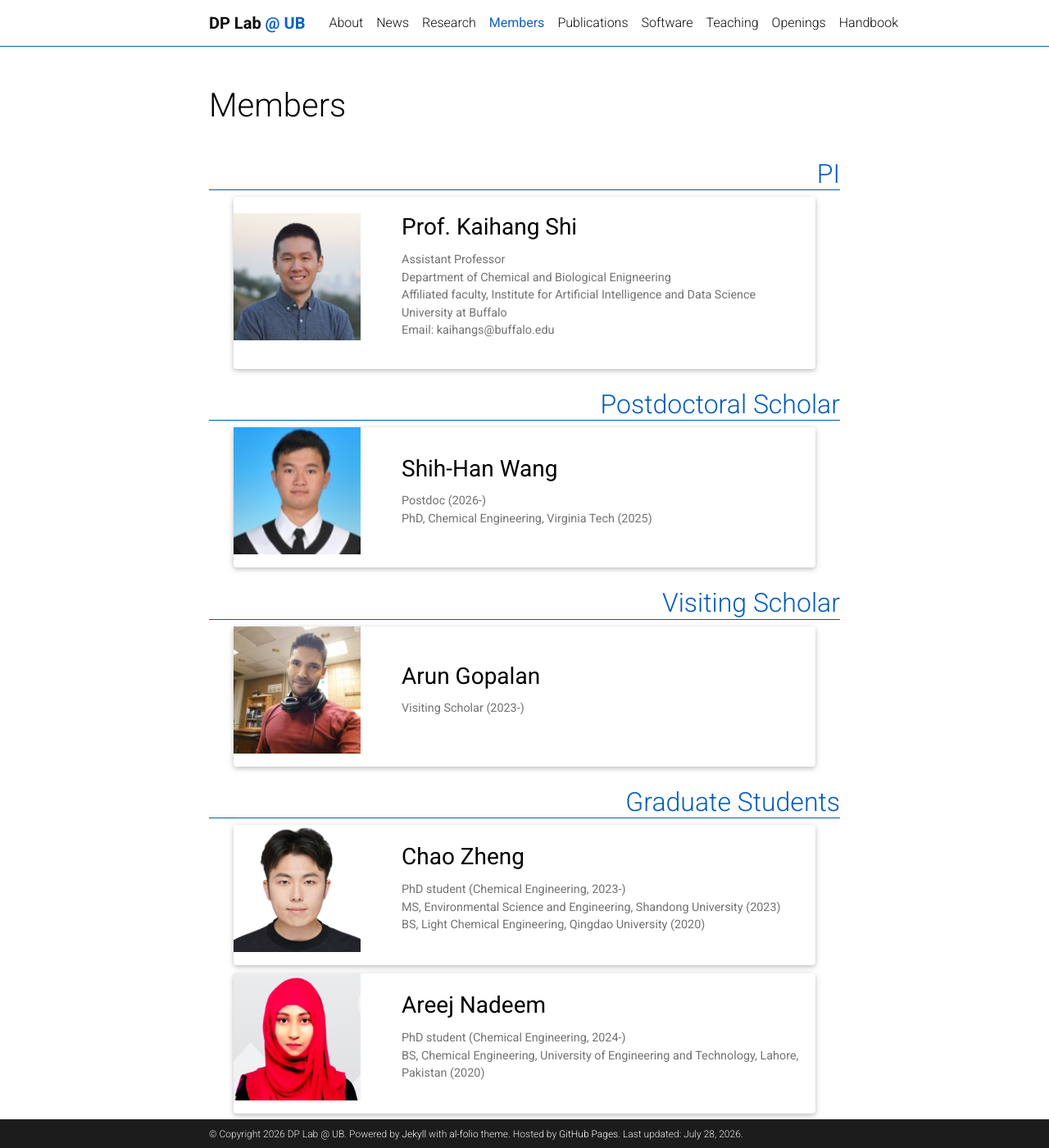
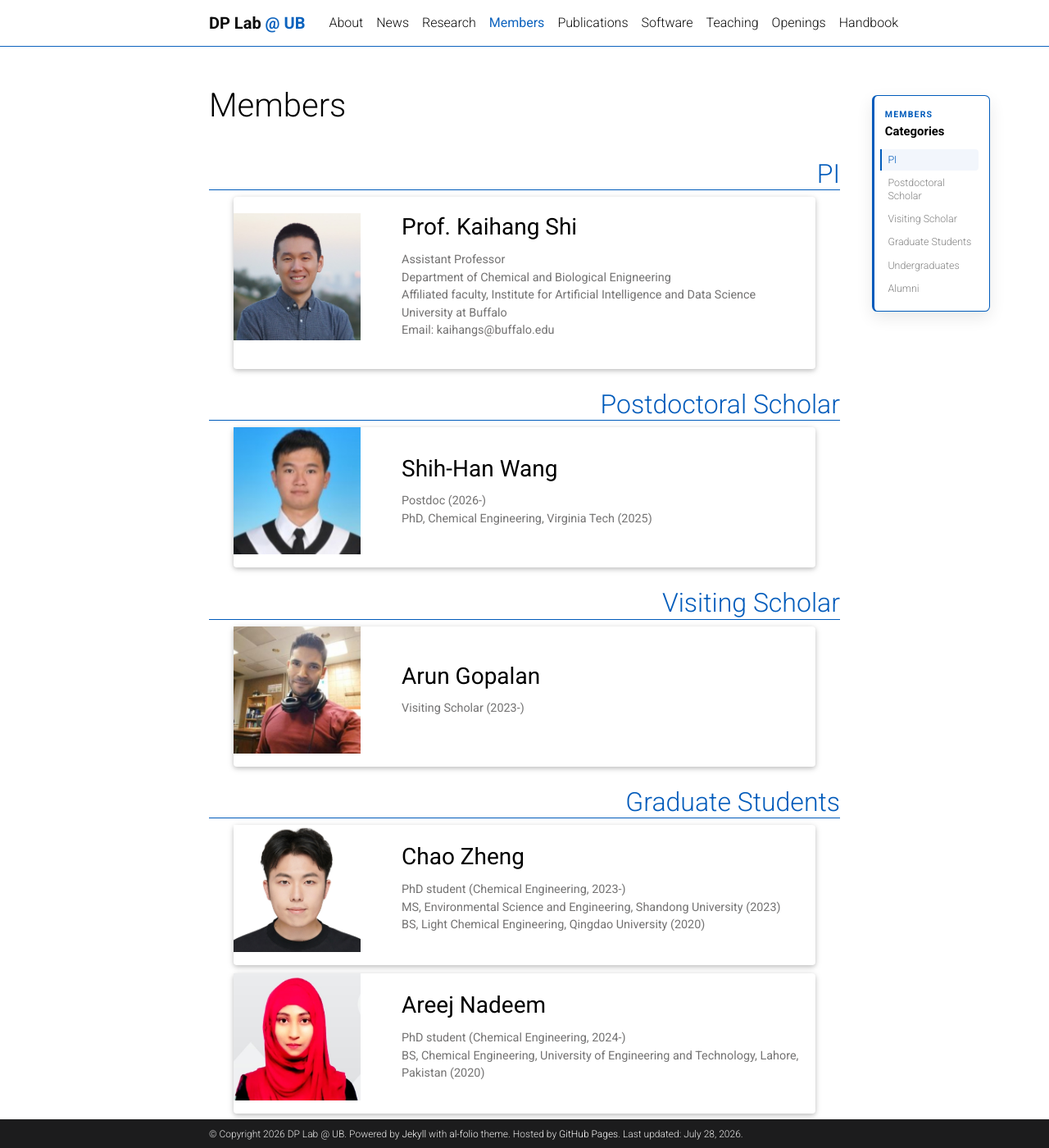
Before and after one commit to ShiResearchGroup/shiresearchgroup.github.io, a Jekyll site: the page built from _pages/members.md, in a window 1280 px wide and 1400 px high. Shown: the whole window at 82% size. Built offline with Jekyll 4.4.1, drawn with Linux system fonts in a browser that asks for light colours; full-size pictures stand in for the smaller copies a plugin makes; comment, search, counter and statistics services are not loaded; a style sheet for code colours, icons or effects is not loaded.

Commit message:
add navigation

```diff
--- /dev/null
+++ b/_includes/section_navigation.html
@@ -0,0 +1,54 @@
+{% if page.section_navigation %}
+<aside class="section-navigator" data-section-navigator>
+  <button
+    class="section-navigator__toggle"
+    type="button"
+    aria-expanded="false"
+    aria-controls="section-navigator-links"
+  >
+    <span>Browse</span>
+    <span class="section-navigator__toggle-mark" aria-hidden="true"></span>
+  </button>
+
+  <div class="section-navigator__panel" id="section-navigator-links">
+    <p class="section-navigator__eyebrow">{{ page.title }}</p>
+    <p class="section-navigator__title">
+      {% if page.section_navigation == "members" %}Categories{% else %}By year{% endif %}
+    </p>
+
+    <nav aria-label="{{ page.title }} page sections">
+      <ul class="section-navigator__list">
+        {% case page.section_navigation %}
+          {% when "news" %}
+            {% assign navigation_news = site.news | reverse %}
+            {% assign navigation_years = navigation_news | group_by_exp: "item", "item.date | date: '%Y'" %}
+            {% for year in navigation_years %}
+              <li>
+                <a href="#news-{{ year.name }}" data-section-nav-target="news-{{ year.name }}">
+                  {{ year.name }}
+                </a>
+              </li>
+            {% endfor %}
+          {% when "members" %}
+            {% for category in page.display_categories %}
+              {% assign category_id = category | slugify %}
+              <li>
+                <a href="#members-{{ category_id }}" data-section-nav-target="members-{{ category_id }}">
+                  {{ category }}
+                </a>
+              </li>
+            {% endfor %}
+          {% when "publications" %}
+            {% for year in page.years %}
+              <li>
+                <a href="#publications-{{ year }}" data-section-nav-target="publications-{{ year }}">
+                  {{ year }}
+                </a>
+              </li>
+            {% endfor %}
+        {% endcase %}
+      </ul>
+    </nav>
+  </div>
+</aside>
+{% endif %}
--- a/_pages/members.md
+++ b/_pages/members.md
@@ -7,14 +7,17 @@ nav: true
 nav_order: 3
 display_categories: [PI, Postdoctoral Scholar, Visiting Scholar, Graduate Students, Undergraduates, Alumni]
 horizontal: true
+section_navigation: members
 ---
+
+{% include section_navigation.html %}
 
 <!-- pages/projects.md -->
 <div class="projects">
 {%- if site.enable_project_categories and page.display_categories %}
   <!-- Display categorized projects -->
   {%- for category in page.display_categories %}
-  <h2 class="category" style="margin-top: 1rem; margin-bottom: 0.5rem;">{{ category }}</h2>
+  <h2 class="category" id="members-{{ category | slugify }}" style="margin-top: 1rem; margin-bottom: 0.5rem;">{{ category }}</h2>
   {%- assign categorized_projects = site.projects | where: "category", category -%}
   {%- assign sorted_projects = categorized_projects | sort: "importance" %}
   <!-- Generate cards for each project -->
--- a/_sass/_base.scss
+++ b/_sass/_base.scss
@@ -712,6 +712,23 @@ footer.sticky-bottom {
   }
 }
 
+// Grouped news archive
+
+.news--grouped {
+  h2.year {
+    color: var(--global-divider-color);
+    border-top: 1px solid var(--global-divider-color);
+    padding-top: 1rem;
+    margin-top: 2rem;
+    margin-bottom: 0.75rem;
+    text-align: right;
+  }
+
+  .table-responsive {
+    overflow-x: visible;
+  }
+}
+
 // Rouge Color Customization
 figure.highlight {
   margin: 0 0 1rem;
--- a/_sass/_layout.scss
+++ b/_sass/_layout.scss
@@ -26,6 +26,141 @@ body.sticky-bottom-footer {
   max-width: $max-content-width;
 }
 
+// Fixed section navigation for long index pages.
+.section-navigator {
+  position: fixed;
+  top: 7.25rem;
+  left: calc(50% + #{($max-content-width * 0.5)} + 1.5rem);
+  width: 9rem;
+  max-height: calc(100vh - 9rem);
+  z-index: 20;
+
+  &__toggle {
+    display: none;
+  }
+
+  &__panel {
+    max-height: calc(100vh - 9rem);
+    overflow-y: auto;
+    padding: 1rem 0.8rem 0.9rem;
+    color: var(--global-text-color);
+    background: var(--global-bg-color);
+    border: 1px solid var(--global-divider-color);
+    border-left: 3px solid var(--global-theme-color);
+    border-radius: 0.4rem;
+    box-shadow: 0 0.45rem 1.25rem rgba(0, 0, 0, 0.09);
+    scrollbar-width: thin;
+  }
+
+  &__eyebrow {
+    margin: 0 0 0.15rem;
+    color: var(--global-theme-color);
+    font-size: 0.66rem;
+    font-weight: 700;
+    letter-spacing: 0.11em;
+    line-height: 1.25;
+    text-transform: uppercase;
+  }
+
+  &__title {
+    margin: 0 0 0.7rem;
+    color: var(--global-text-color);
+    font-size: 0.93rem;
+    font-weight: 600;
+  }
+
+  &__list {
+    margin: 0;
+    padding: 0;
+    list-style: none;
+
+    li + li {
+      margin-top: 0.15rem;
+    }
+
+    a {
+      display: block;
+      margin-left: -0.35rem;
+      padding: 0.32rem 0.45rem;
+      color: var(--global-text-color-light);
+      border-left: 2px solid transparent;
+      border-radius: 0 0.25rem 0.25rem 0;
+      font-size: 0.78rem;
+      line-height: 1.25;
+      text-decoration: none;
+      transition: color 150ms ease, background-color 150ms ease, border-color 150ms ease;
+
+      &:hover,
+      &:focus,
+      &[aria-current="location"] {
+        color: var(--global-theme-color);
+        background-color: var(--global-code-bg-color);
+        border-left-color: var(--global-theme-color);
+        text-decoration: none;
+      }
+
+      &:focus-visible {
+        outline: 2px solid var(--global-theme-color);
+        outline-offset: 2px;
+      }
+    }
+  }
+}
+
+@media (max-width: 1159px) {
+  .section-navigator {
+    top: 4.75rem;
+    right: 0.75rem;
+    left: auto;
+    width: auto;
+    max-height: calc(100vh - 5.5rem);
+
+    &__toggle {
+      display: flex;
+      align-items: center;
+      gap: 0.55rem;
+      margin-left: auto;
+      padding: 0.5rem 0.7rem;
+      color: var(--global-bg-color);
+      background: var(--global-theme-color);
+      border: 1px solid var(--global-theme-color);
+      border-radius: 2rem;
+      box-shadow: 0 0.35rem 1rem rgba(0, 0, 0, 0.16);
+      font-size: 0.78rem;
+      font-weight: 600;
+      line-height: 1;
+      cursor: pointer;
+    }
+
+    &__toggle-mark {
+      width: 0.46rem;
+      height: 0.46rem;
+      border-right: 2px solid currentColor;
+      border-bottom: 2px solid currentColor;
+      transform: translateY(-0.1rem) rotate(45deg);
+      transition: transform 150ms ease;
+    }
+
+    &__panel {
+      display: none;
+      width: min(15rem, calc(100vw - 1.5rem));
+      max-height: calc(100vh - 9rem);
+      margin-top: 0.55rem;
+      box-shadow: 0 0.55rem 1.5rem rgba(0, 0, 0, 0.17);
+    }
+
+    &.is-open {
+      .section-navigator__panel {
+        display: block;
+      }
+
+      .section-navigator__toggle-mark {
+        transform: translateY(0.1rem) rotate(225deg);
+      }
+    }
+  }
+}
+
 // Profile
 .profile {
   img {
--- a/assets/js/common.js
+++ b/assets/js/common.js
@@ -8,4 +8,84 @@ $(document).ready(function() {
         $(this).parent().parent().find(".abstract.hidden.open").toggleClass('open');
     });
     $('a').removeClass('waves-effect waves-light');
+
+    document.querySelectorAll('[data-section-navigator]').forEach(function(navigator) {
+        var toggle = navigator.querySelector('.section-navigator__toggle');
+        var links = Array.prototype.slice.call(navigator.querySelectorAll('[data-section-nav-target]'));
+        var sections = links.map(function(link) {
+            return document.getElementById(link.dataset.sectionNavTarget);
+        }).filter(Boolean);
+
+        function closeNavigator() {
+            navigator.classList.remove('is-open');
+            toggle.setAttribute('aria-expanded', 'false');
+        }
+
+        function updateActiveLink() {
+            if (!sections.length) {
+                return;
+            }
+
+            var activationLine = Math.min(180, window.innerHeight * 0.3);
+            var activeSection = sections[0];
+
+            sections.forEach(function(section) {
+                if (section.getBoundingClientRect().top <= activationLine) {
+                    activeSection = section;
+                }
+            });
+
+            if (window.innerHeight + window.scrollY >= document.documentElement.scrollHeight - 2) {
+                activeSection = sections[sections.length - 1];
+            }
+
+            links.forEach(function(link) {
+                if (link.dataset.sectionNavTarget === activeSection.id) {
+                    link.setAttribute('aria-current', 'location');
+                } else {
+                    link.removeAttribute('aria-current');
+                }
+            });
+        }
+
+        toggle.addEventListener('click', function() {
+            var isOpen = navigator.classList.toggle('is-open');
+            toggle.setAttribute('aria-expanded', isOpen ? 'true' : 'false');
+        });
+
+        links.forEach(function(link) {
+            link.addEventListener('click', function() {
+                closeNavigator();
+                window.setTimeout(updateActiveLink, 0);
+            });
+        });
+
+        document.addEventListener('click', function(event) {
+            if (!navigator.contains(event.target)) {
+                closeNavigator();
+            }
+        });
+
+        document.addEventListener('keydown', function(event) {
+            if (event.key === 'Escape' && navigator.classList.contains('is-open')) {
+                closeNavigator();
+                toggle.focus();
+            }
+        });
+
+        var updateQueued = false;
+        window.addEventListener('scroll', function() {
+            if (!updateQueued) {
+                window.requestAnimationFrame(function() {
+                    updateActiveLink();
+                    updateQueued = false;
+                });
+                updateQueued = true;
+            }
+        }, { passive: true });
+
+        window.addEventListener('resize', updateActiveLink);
+        window.addEventListener('hashchange', updateActiveLink);
+        updateActiveLink();
+    });
 });
--- a/news.html
+++ b/news.html
@@ -4,6 +4,8 @@ title: News
 permalink: /news/
 nav: true
 nav_order: 1
+section_navigation: news
 ---
 
-{% include news.html %}
+{% include section_navigation.html %}
+{% include news.html group_by_year=true show_all=true %}
```
Also changed, not shown: _includes/news.html (+30 -4 lines), _pages/publications.md (+4 -1 lines).
